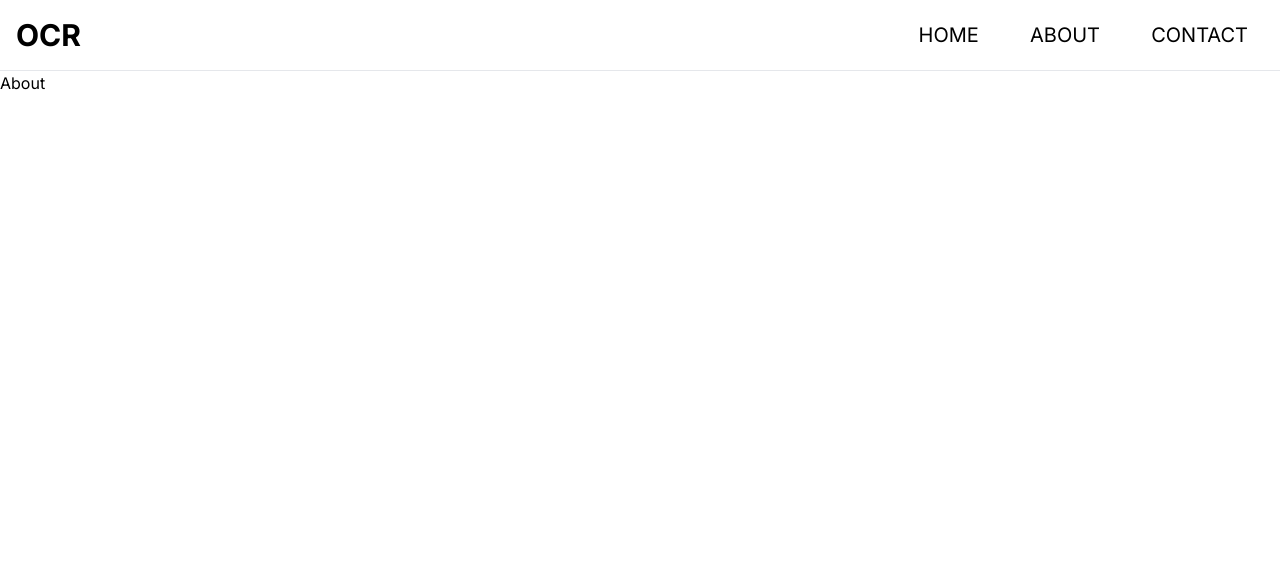
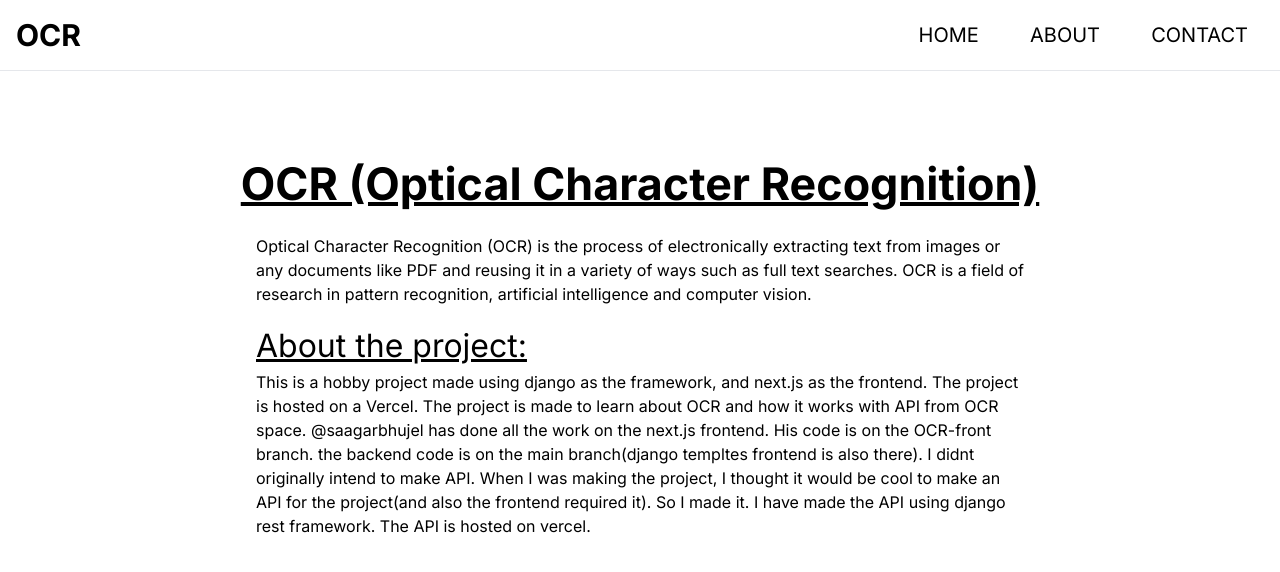
Before and after one commit to hehenischal/OCR, a Next.js app in the folder ocr-frontend/: page /about in a window 1280 px wide. Shown: the top 572 px of the page. Built offline with nearby package versions, Linux system fonts and the light colour scheme.

Commit message:
about component done

```diff
--- a/ocr-frontend/src/app/about/page.tsx
+++ b/ocr-frontend/src/app/about/page.tsx
@@ -2,8 +2,34 @@ import React from 'react'
 
 const About = () => {
   return (
-    <div>About</div>
-  )
+    <section className="flex justify-center flex-col items-center mt-20 ">
+        <h1 className=" font-bold text-[2.8rem] underline underline-offset-2 text-center">OCR (Optical Character Recognition) </h1>
+      <div className=' mt-4'>
+        <p className=" max-w-3xl text">
+          Optical Character Recognition (OCR) is the process of electronically
+          extracting text from images or any documents like PDF and reusing it
+          in a variety of ways such as full text searches. OCR is a field of
+          research in pattern recognition, artificial intelligence and computer
+          vision.
+        </p>
+      </div>
+      <div className='mt-4'>
+        <h2 className="text-[2rem] underline underline-offset-2">About the project:</h2>
+        <p className=" max-w-3xl">
+          This is a hobby project made using django as the framework, and
+          next.js as the frontend. The project is hosted on a Vercel. The
+          project is made to learn about OCR and how it works with API from OCR
+          space. @saagarbhujel has done all the work on the next.js frontend.
+          His code is on the OCR-front branch. the backend code is on the main
+          branch(django templtes frontend is also there). I didnt originally
+          intend to make API. When I was making the project, I thought it would
+          be cool to make an API for the project(and also the frontend required
+          it). So I made it. I have made the API using django rest framework.
+          The API is hosted on vercel.
+        </p>
+      </div>
+    </section>
+  );
 }
 
 export default About
```
